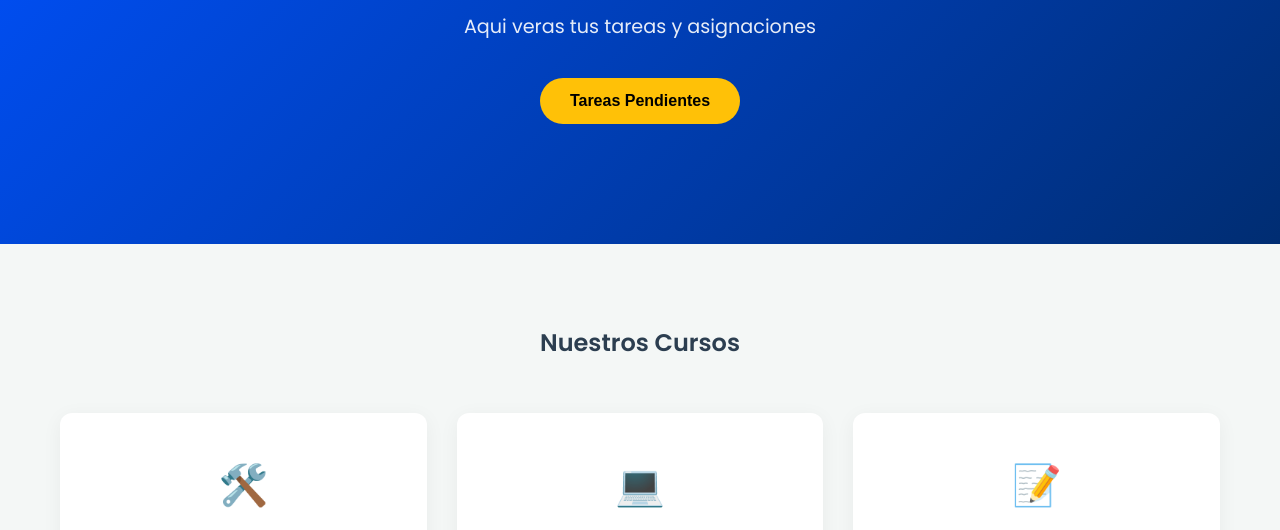
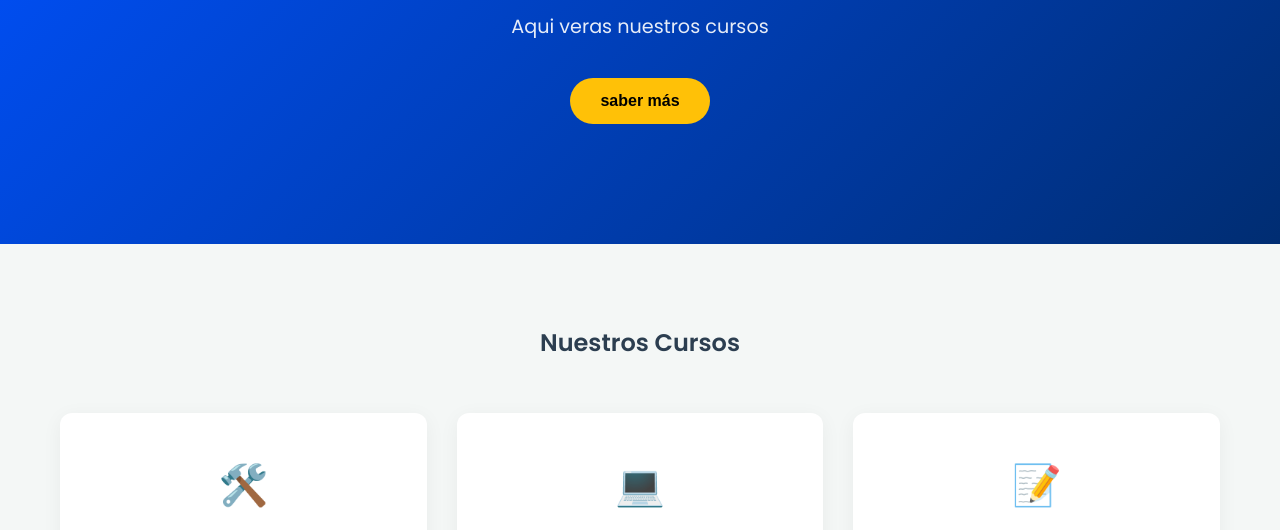
Before and after one commit to Angel-SSJ2/Pagina-Web, a plain HTML site: page Pages/rediseño.html in a window 1280 px wide. Shown: the part 270-800 px from the top of the page. Drawn offline with Linux system fonts and the light colour scheme.

Commit message:
Cabios en el rediseño

```diff
--- a/Pages/rediseño.html
+++ b/Pages/rediseño.html
@@ -30,8 +30,8 @@
     <section class="hero">
         <div class="container">
             <h2>Bienvenido a la plataforma de Kinal</h2>
-            <p>Aqui veras tus tareas y asignaciones</p>
-            <button class="btn-primary">Tareas Pendientes</button>
+            <p>Aqui veras nuestros cursos</p>
+            <button class="btn-primary">saber más</button>
         </div>
     </section>
 
```
